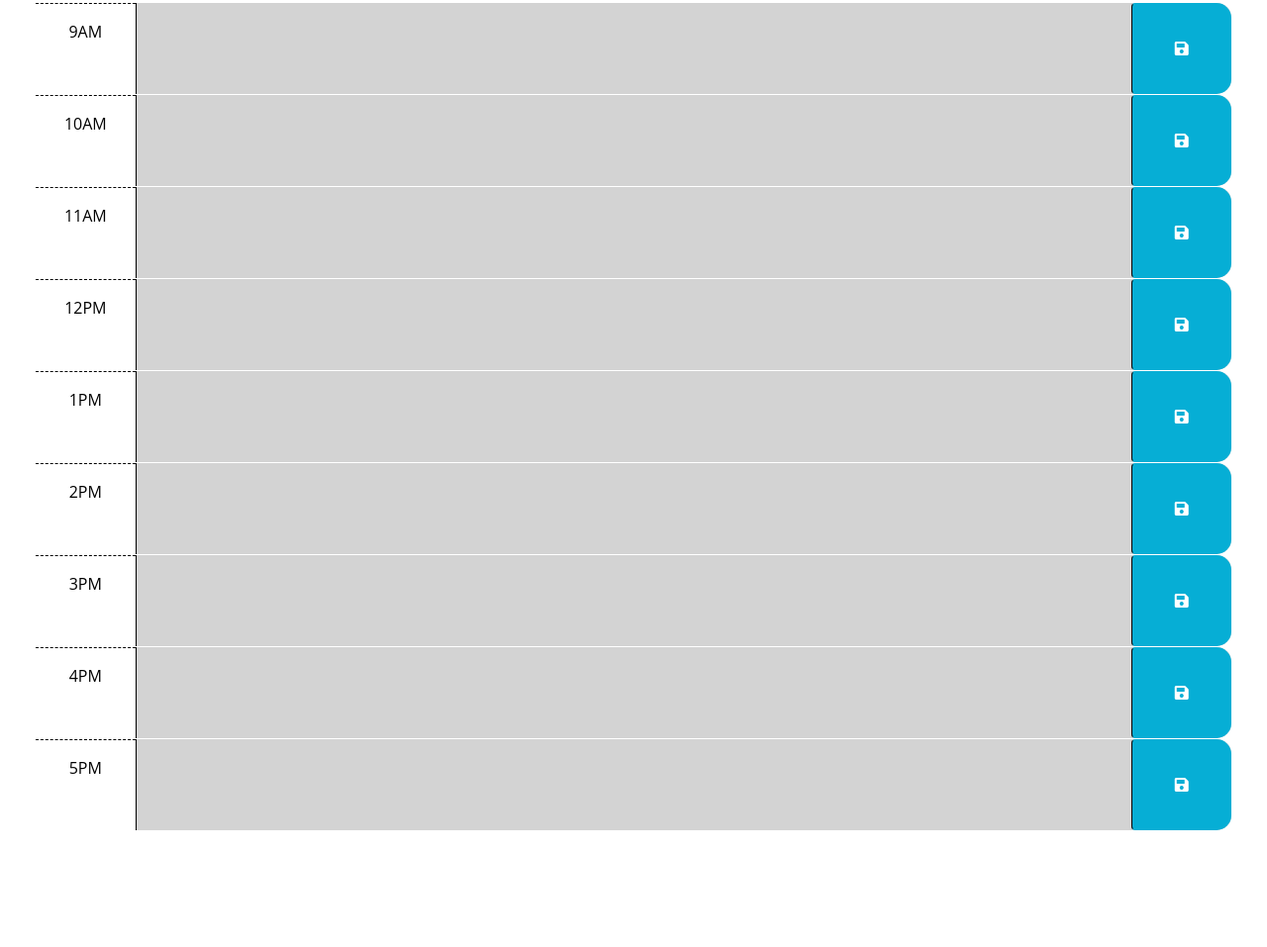
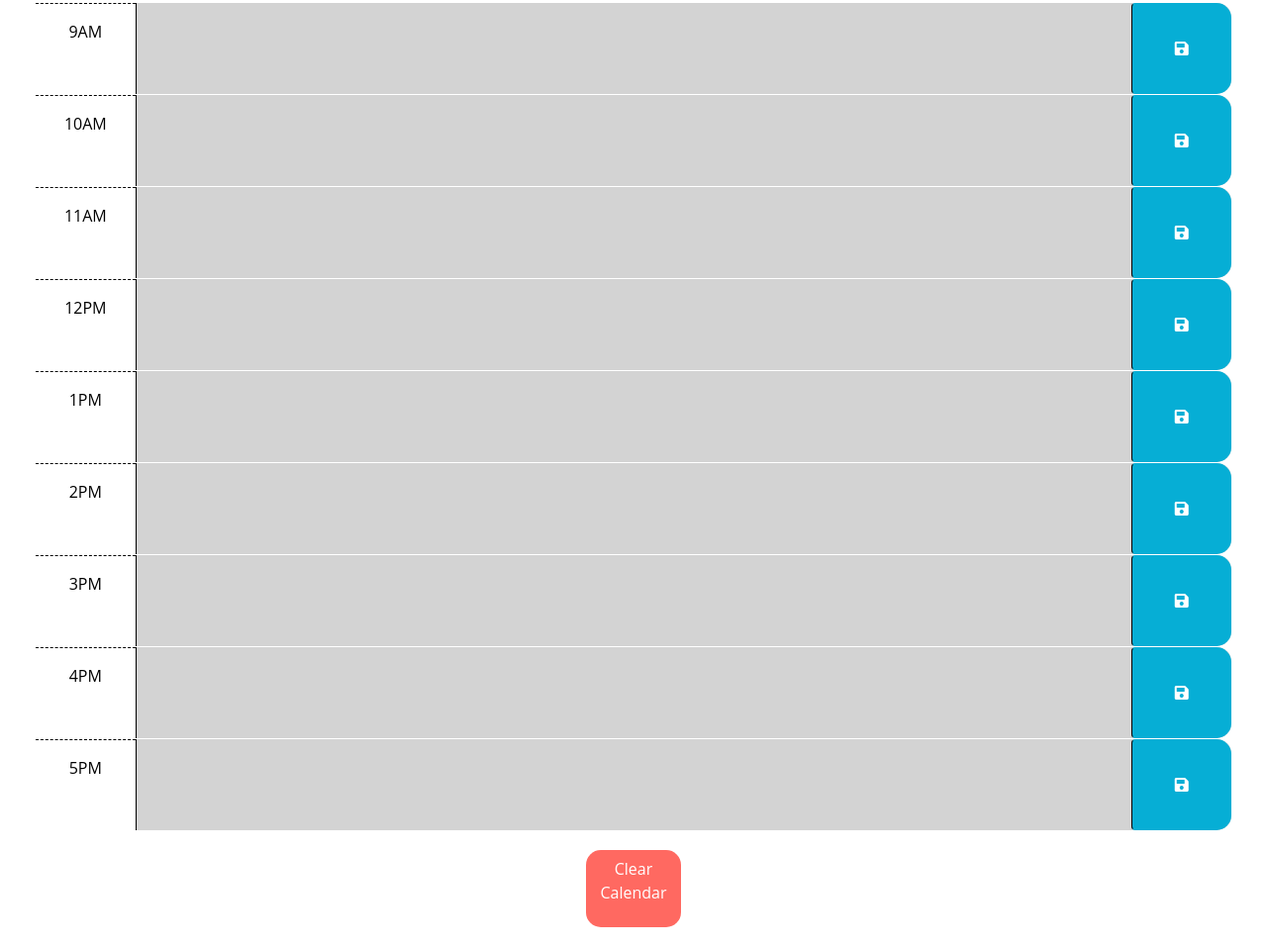
Before and after one commit to Matt-Christopherson/christophersons-crazy-calendar, a plain HTML site: page index.html in a window 1280 px wide. Shown: the part 295-1252 px from the top of the page at 99% size. Before the commit the page ends 1134 px from the top, so only its background shows below. Drawn offline with nearby package versions, Linux system fonts and the light colour scheme.

Commit message:
Added a 'clear calendar' button so the user doesn't have to manually delete each event.

```diff
--- a/index.html
+++ b/index.html
@@ -116,9 +116,12 @@
         </button>
       </div>
 
+      <div class="clearBtnContainer">
+        <button class="btn clearBtn col-2 col-md-1" aria-label="clear">
+          <p>Clear Calendar</p>
+        </button>
+      </div>
    </div>
-
-
     <script src="https://cdnjs.cloudflare.com/ajax/libs/jquery/3.2.1/jquery.min.js"></script>
     <script src="https://cdn.jsdelivr.net/npm/dayjs@1.11.3/dayjs.min.js"
     integrity="sha256-iu/zLUB+QgISXBLCW/mcDi/rnf4m4uEDO0wauy76x7U="
--- a/script.js
+++ b/script.js
@@ -8,6 +8,14 @@ $(function () {
     var timeBlock = $(this).closest(".time-block").attr("id");
     localStorage.setItem(timeBlock, description);
   });
+
+  $(".clearBtn").on("click", function (){
+    let areYouSure = confirm("Are you sure? Clearing the calendar cannot be undone.");
+    if (areYouSure) {
+      localStorage.clear();
+      location.reload();
+    }
+  })
 
 // Each time block's id is the number of the hour it represents (for example, the ID of the 11AM time block is 11 and the 2PM time block ID is 14). The if statement checks to see if the ID number is less than, equal to, or greater than the number of the current hour, and sets the CSS of the time block to either past, present, or future.
   $(".time-block").each(function() {
--- a/style.css
+++ b/style.css
@@ -45,6 +45,21 @@ textarea {
   color: white;
 }
 
+.clearBtnContainer {
+  padding: 20px;
+  display: flex;
+  align-items: center;
+  justify-content: center;
+}
+
+.clearBtn {
+  display: flex;
+  justify-content: center;
+  border-radius: 15px;
+  background-color: #ff6961;
+  color: white;
+}
+
 .saveBtn {
   border-left: 1px solid black;
   border-top-right-radius: 15px;
```
Also changed, not shown: 1 other file.
